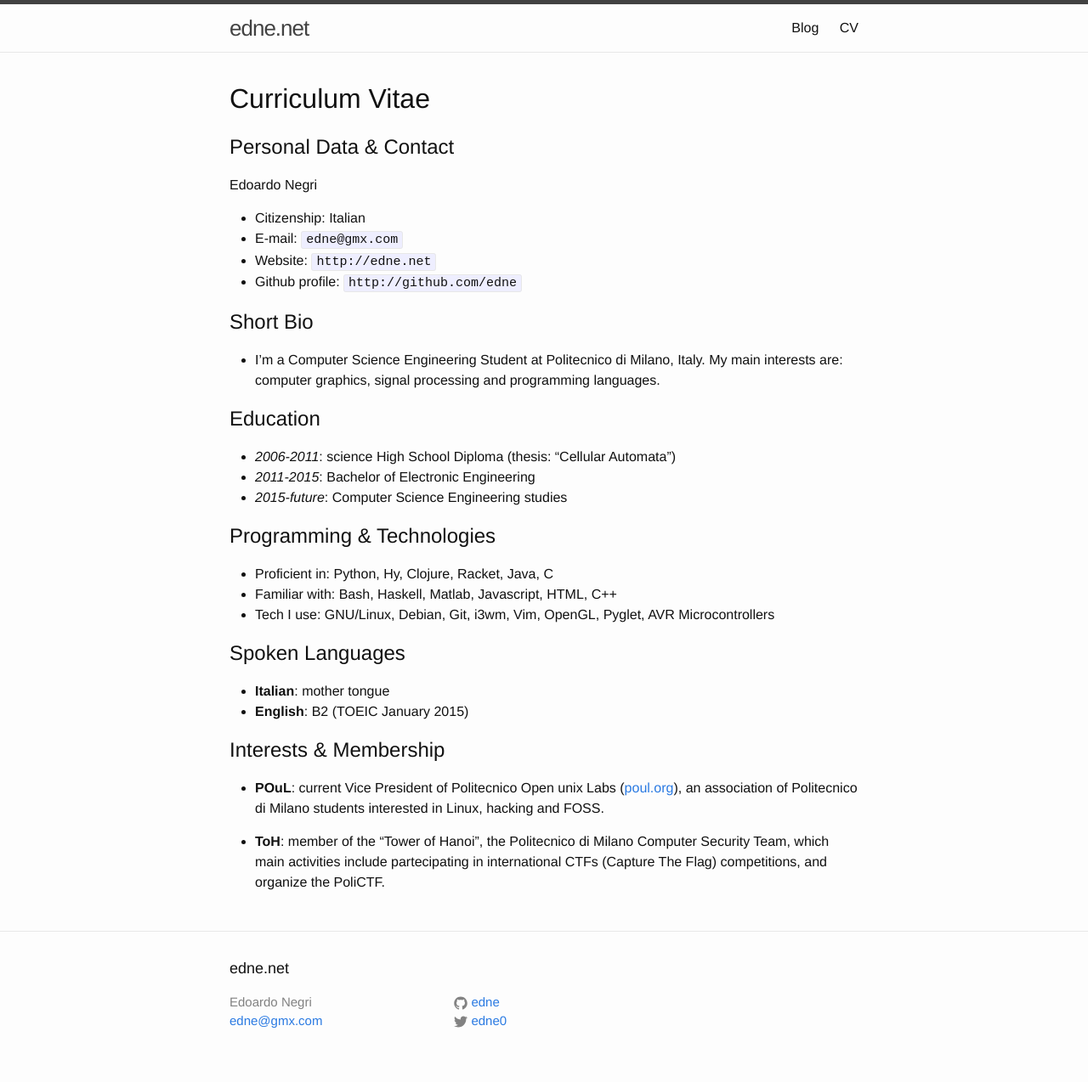
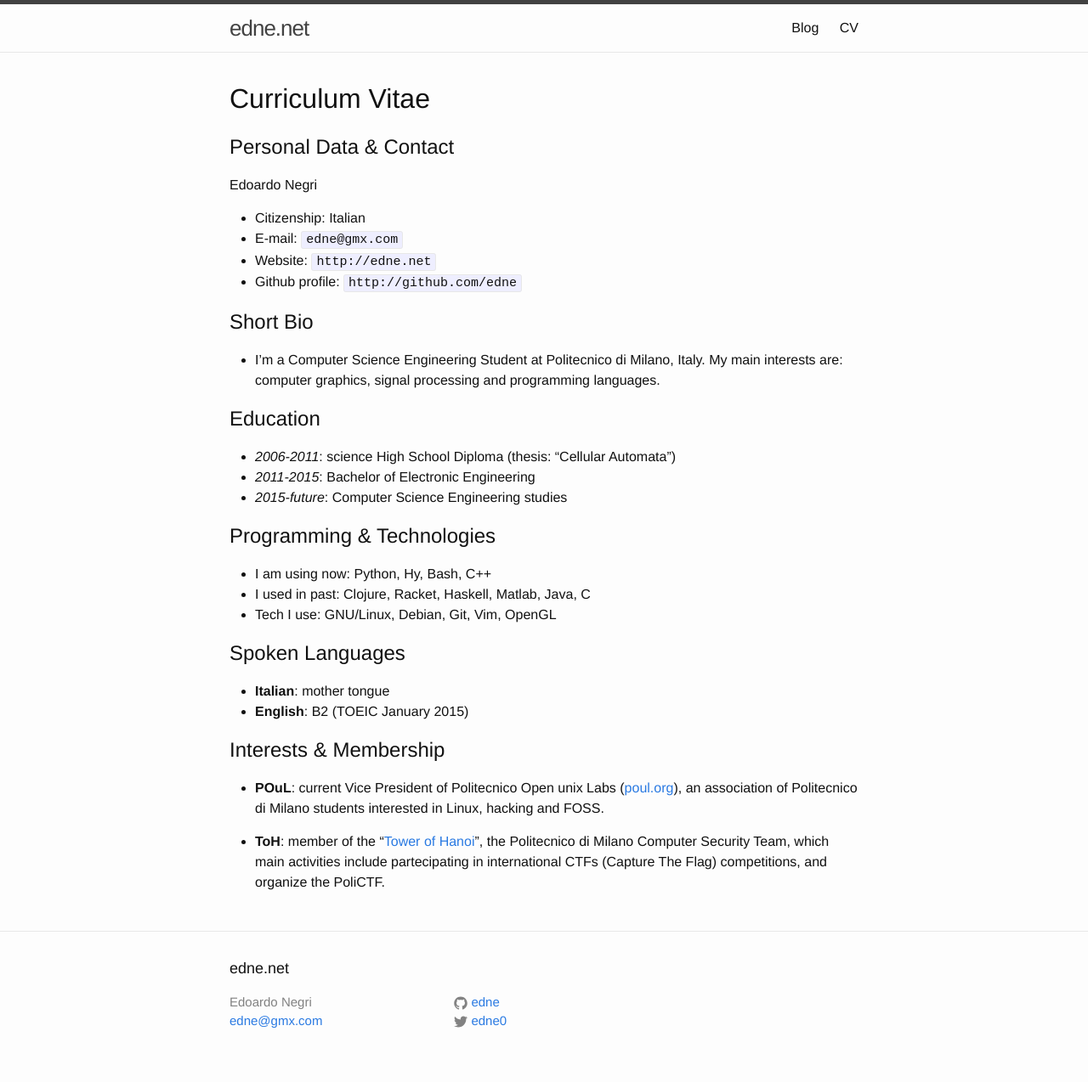
Before and after one commit to edne/edne.github.io, a Jekyll site: the page built from cv.md, in a window 1280 px wide. Shown: the whole page at 85% size. Built offline with Jekyll 4.4.1, drawn with Linux system fonts in a browser that asks for light colours.

Commit message:
Changed cv

```diff
--- a/cv.md
+++ b/cv.md
@@ -29,10 +29,9 @@ Edoardo Negri
 
 
 ## Programming & Technologies
-* Proficient in: Python, Hy, Clojure, Racket, Java, C
-* Familiar with: Bash, Haskell, Matlab, Javascript, HTML, C++
-* Tech I use: GNU/Linux, Debian, Git, i3wm, Vim, OpenGL, Pyglet,
-  AVR Microcontrollers
+* I am using now: Python, Hy, Bash, C++
+* I used in past: Clojure, Racket, Haskell, Matlab, Java, C
+* Tech I use: GNU/Linux, Debian, Git, Vim, OpenGL
 
 ## Spoken Languages
 * **Italian**: mother tongue
@@ -43,6 +42,7 @@ Edoardo Negri
   ([poul.org](https://poul.org)), an association of Politecnico di Milano students
   interested in Linux, hacking and FOSS.
 
-* **ToH**: member of the "Tower of Hanoi", the Politecnico di Milano Computer
-  Security Team, which main activities include partecipating in international
-  CTFs (Capture The Flag) competitions, and organize the PoliCTF.
+* **ToH**: member of the "[Tower of Hanoi](https://ctftime.org/team/300)", the
+  Politecnico di Milano Computer Security Team, which main activities include
+  partecipating in international CTFs (Capture The Flag) competitions, and
+  organize the PoliCTF.
```
Also changed, not shown: 1 other file.
